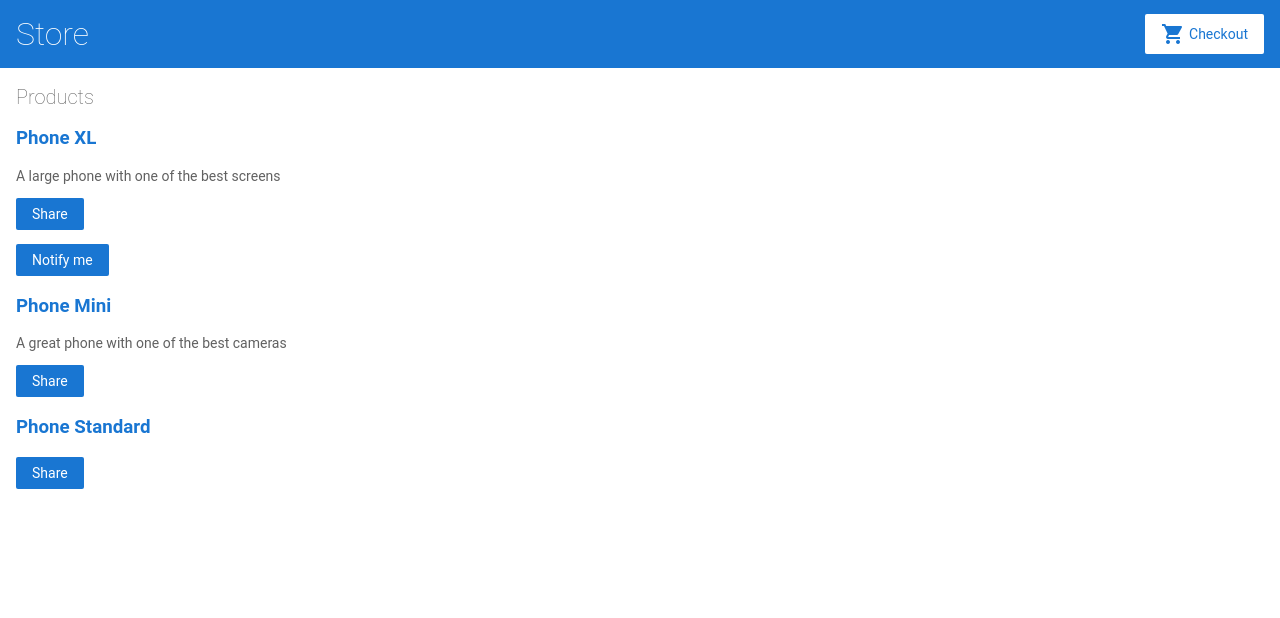
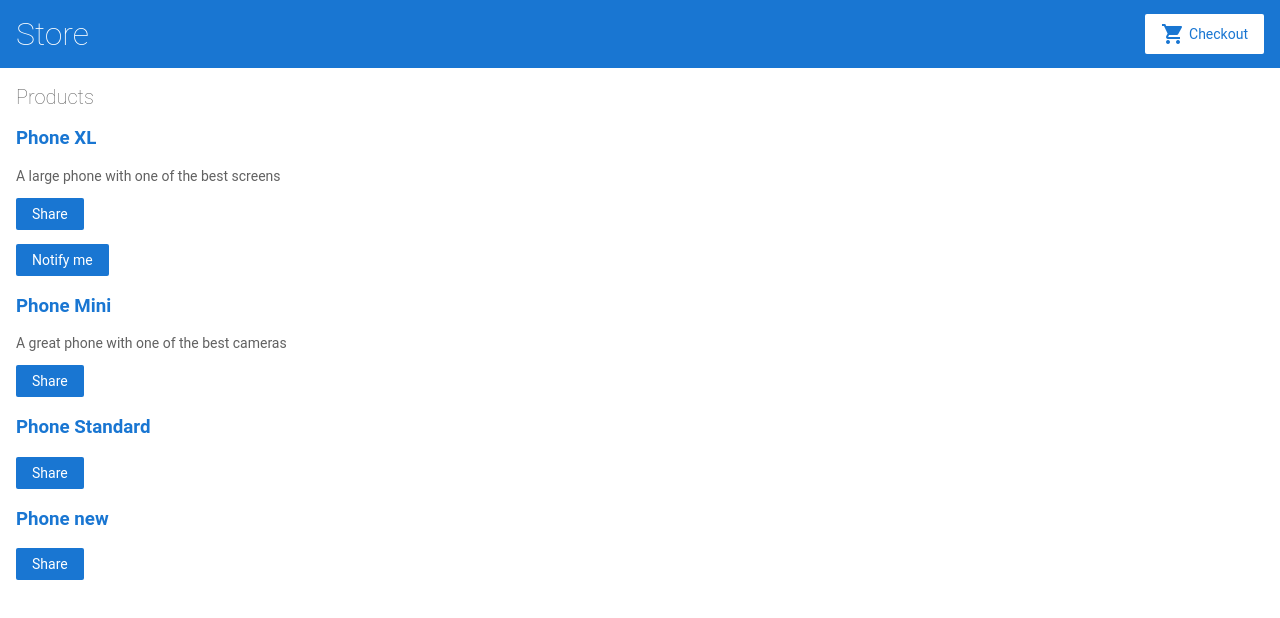
Before and after one commit to anoopj777/angular-ztvwsa-sffl4e, an Angular app: page / in a window 1280 px wide. Shown: the top 618 px of the page. Built offline with nearby package versions, Linux system fonts and the light colour scheme.

Commit message:
5 files modified

```diff
--- a/src/app/cart.service.ts
+++ b/src/app/cart.service.ts
@@ -22,7 +22,8 @@ export class CartService {
   {
     return this.http.get('/assets/shipping.json');
   }
-  constructor( private http: HttpClient) {
+  constructor( private http: HttpClient
+  ) {
 
   }
 
--- a/src/app/cart/cart.component.html
+++ b/src/app/cart/cart.component.html
@@ -4,6 +4,6 @@
 <a routerLink='/shipping'>Shipping Prices</a>
 <div class="cart" *ngFor="let item of items">
   <span>{{item.name}}</span>
-  <span>{{item.price|currency}}</span>
+  <span>{{item.price|currency : "INR"}}</span>
 </div>
 <button (click)="clearCart()">Clear Cart</button>
--- a/src/app/product-details/product-details.component.html
+++ b/src/app/product-details/product-details.component.html
@@ -2,7 +2,7 @@
 </h2>
 <div *ngIf="product">
  <h3> {{product.name}} </h3>
- <h4>{{product.price| currency}}</h4>
+ <h4>{{product.price| currency : "INR"}}</h4>
  <p>{{product.description}}</p>
 
  <button (click)="addToCart(product)">Buy</button>
--- a/src/app/products.ts
+++ b/src/app/products.ts
@@ -13,6 +13,11 @@ export const products = [
     name: 'Phone Standard',
     price: 299,
     description: ''
+  },
+  {
+    name: 'Phone new',
+    price: 299,
+    description: ''
   }
 ];
 
--- a/src/app/shipping/shipping.component.html
+++ b/src/app/shipping/shipping.component.html
@@ -3,5 +3,5 @@
 </h3>
 <div class="ShippingCosts" *ngFor="let shipping of shippingCosts | async">
   <span>{{shipping.type}}</span>
-  <span>{{shipping.price | currency}}</span>
+  <span>{{shipping.price | currency : "INR"}}</span>
 </div>
```
